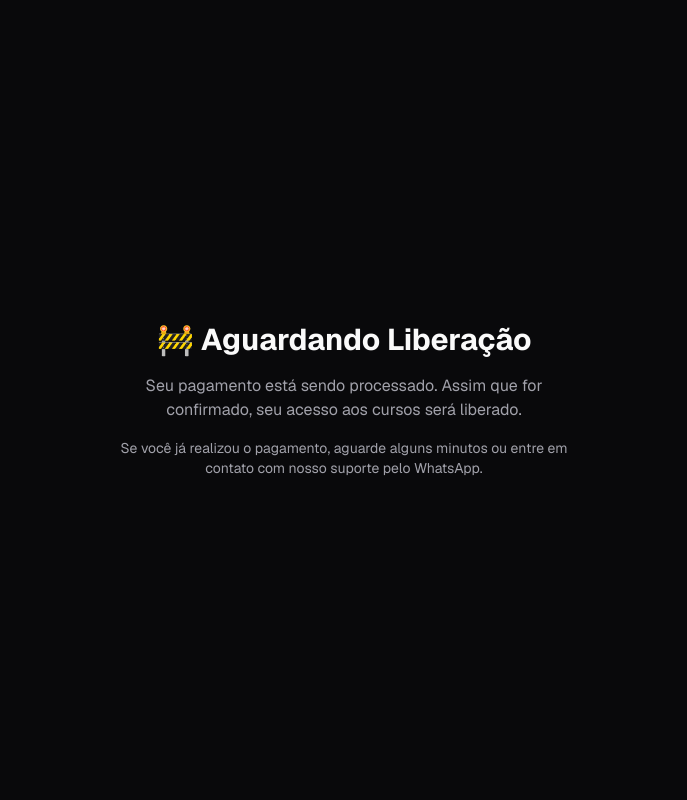
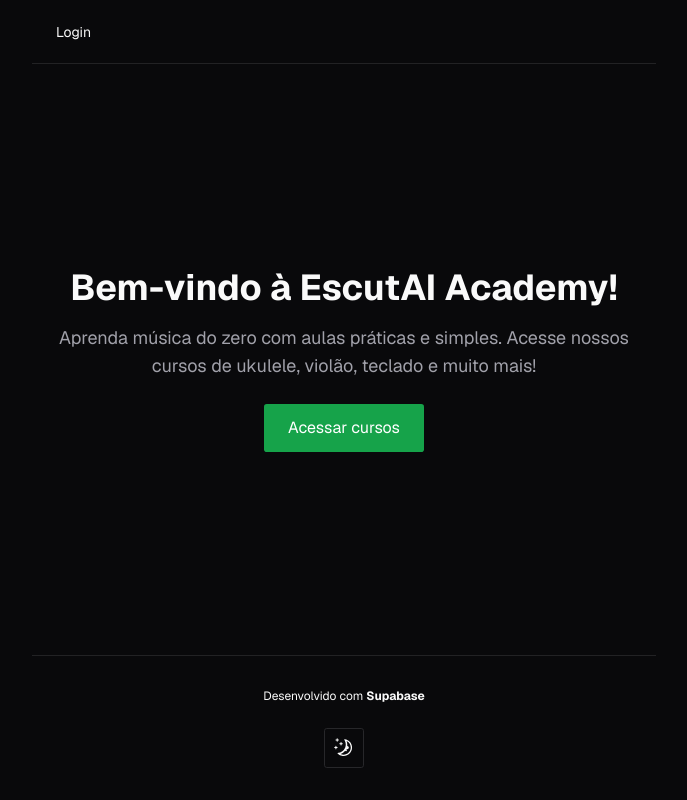
Before and after one commit to EscutAi/escutai-academy, a Next.js app: page / in a window 1280 px wide. Shown: the whole page, without its empty margins (296-983 px from the left). Built offline with nearby package versions, Linux system fonts and the light colour scheme; no server answers.

Commit message:
Update page.tsx

```diff
--- a/src/app/page.tsx
+++ b/src/app/page.tsx
@@ -1,15 +1,60 @@
-export default function AguardandoAprovacaoPage() {
+import Link from 'next/link'
+import AuthButton from '@/components/AuthButton'
+import { cookies } from 'next/headers'
+import { createServerClient } from '@/utils/supabase'
+import ThemeToggle from '@/components/ThemeToggle'
+
+export default async function HomePage() {
+  const cookieStore = cookies()
+
+  const canInitSupabaseClient = () => {
+    try {
+      createServerClient(cookieStore)
+      return true
+    } catch (e) {
+      return false
+    }
+  }
+
+  const isSupabaseConnected = canInitSupabaseClient()
+
   return (
-    <div className="flex min-h-screen flex-col items-center justify-center px-6 text-center">
-      <div className="max-w-md">
-        <h1 className="text-3xl font-bold mb-4">🚧 Aguardando Liberação</h1>
-        <p className="text-muted-foreground">
-          Seu pagamento está sendo processado. Assim que for confirmado, seu acesso aos cursos será liberado.
+    <div className="flex min-h-screen flex-col items-center">
+      {/* Topo da página */}
+      <nav className="flex h-16 w-full justify-center border-b border-b-foreground/10">
+        <div className="flex w-full max-w-4xl items-center justify-between p-3 text-sm">
+          {isSupabaseConnected && <AuthButton />}
+        </div>
+      </nav>
+
+      {/* Conteúdo principal da landing */}
+      <main className="flex flex-1 flex-col items-center justify-center px-6 py-20 text-center">
+        <h1 className="text-4xl font-bold mb-4">Bem-vindo à EscutAI Academy!</h1>
+        <p className="text-lg text-muted-foreground mb-6 max-w-xl">
+          Aprenda música do zero com aulas práticas e simples. Acesse nossos cursos de ukulele, violão, teclado e muito mais!
         </p>
-        <p className="mt-4 text-sm text-muted-foreground">
-          Se você já realizou o pagamento, aguarde alguns minutos ou entre em contato com nosso suporte pelo WhatsApp.
+        <Link href="/cursos">
+          <button className="rounded-md bg-green-600 px-6 py-3 text-white hover:bg-green-700 transition">
+            Acessar cursos
+          </button>
+        </Link>
+      </main>
+
+      {/* Rodapé */}
+      <footer className="w-full justify-center border-t border-t-foreground/10 p-8 text-center text-xs">
+        <p className="mb-6">
+          Desenvolvido com{' '}
+          <a
+            href="https://supabase.com"
+            target="_blank"
+            className="font-bold hover:underline"
+            rel="noreferrer"
+          >
+            Supabase
+          </a>
         </p>
-      </div>
+        <ThemeToggle />
+      </footer>
     </div>
   )
 }
```
